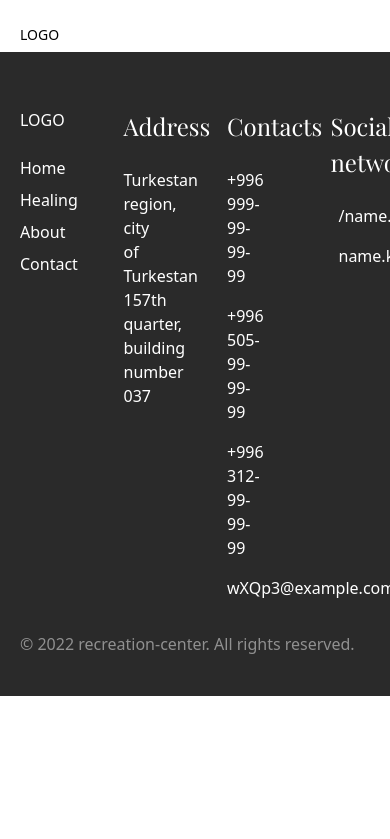
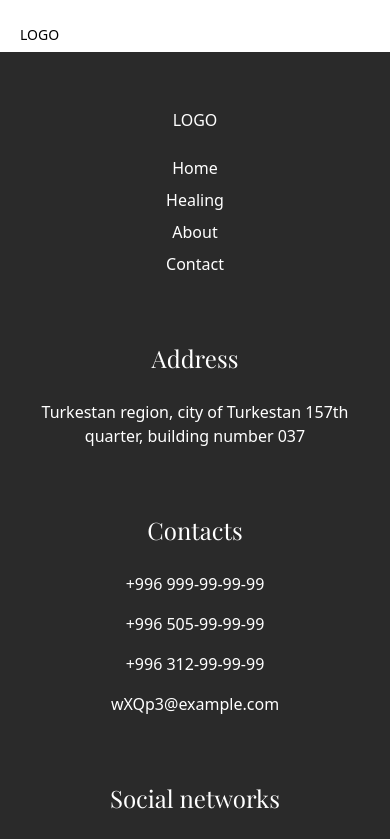
Before and after one commit to bek77g/recreation-center, a Next.js app: page /en in a window 390 px wide. Shown: the top 839 px of the page. Built offline with nearby package versions, Linux system fonts and the light colour scheme; a web font is replaced by a local one.

Commit message:
add: responsive footer

```diff
--- a/components/layout/Footer/index.tsx
+++ b/components/layout/Footer/index.tsx
@@ -62,7 +62,7 @@ export function Footer({}: IFooter) {
 
 	return (
 		<footer className='bg-[#2a2a2a] text-white pt-14 pb-10'>
-			<div className='container grid grid-cols-4 justify-center gap-16'>
+			<div className='container grid text-center sm:text-left grid-cols-1 sm:grid-cols-2 md:grid-cols-4 justify-center gap-16'>
 				<div>
 					<h3 className='mb-6'>
 						<Logo />
```
